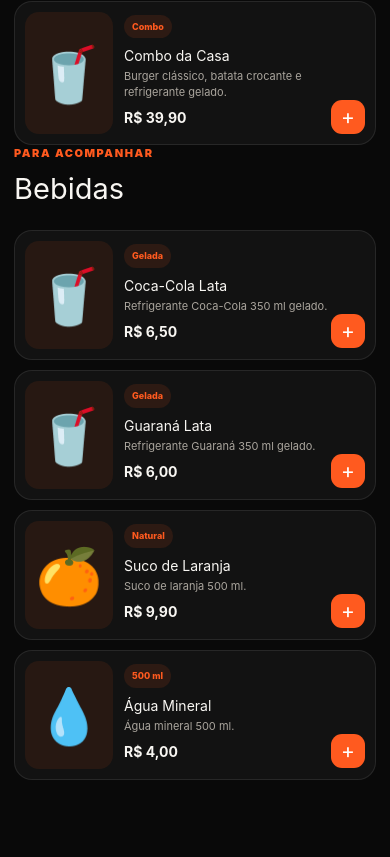
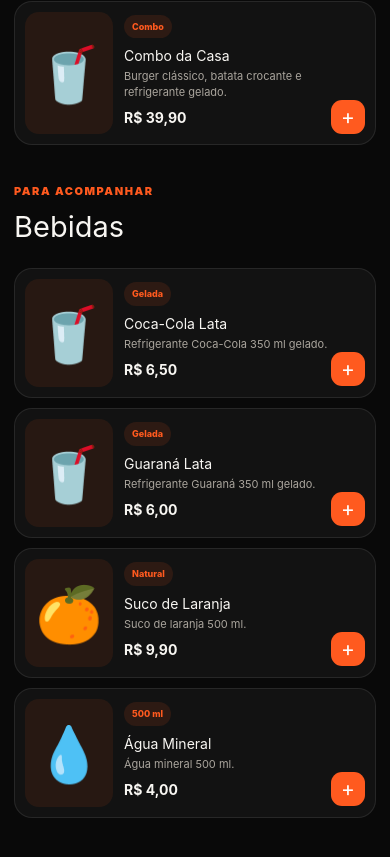
Before and after one commit to LEBEATO/cardapio-digital, a React (Vite) app: page / in a window 390 px wide. Shown: the part 1249-2106 px from the top of the page. Built offline with nearby package versions, Linux system fonts and the light colour scheme.

Commit message:
style: space beverages section responsively

```diff
--- a/src/styles/globals.css
+++ b/src/styles/globals.css
@@ -55,3 +55,5 @@
  .product-image{width:78px;min-width:78px}
  .category-scroll a{font-size:10px}
 }
+
+.menu-section{padding-top:54px;scroll-margin-top:120px}@media(max-width:760px){.menu-section{padding-top:38px;scroll-margin-top:110px}}
```
